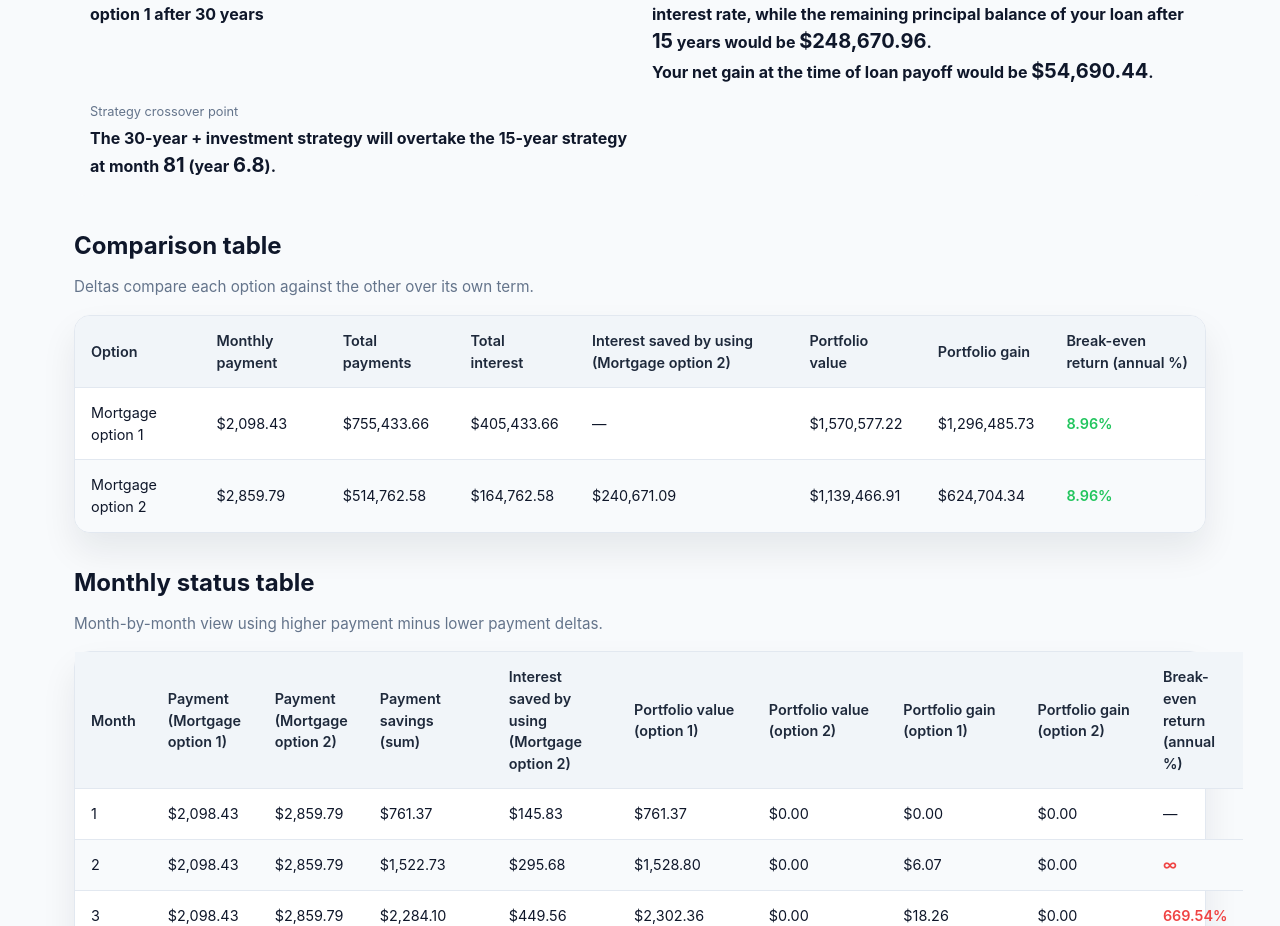
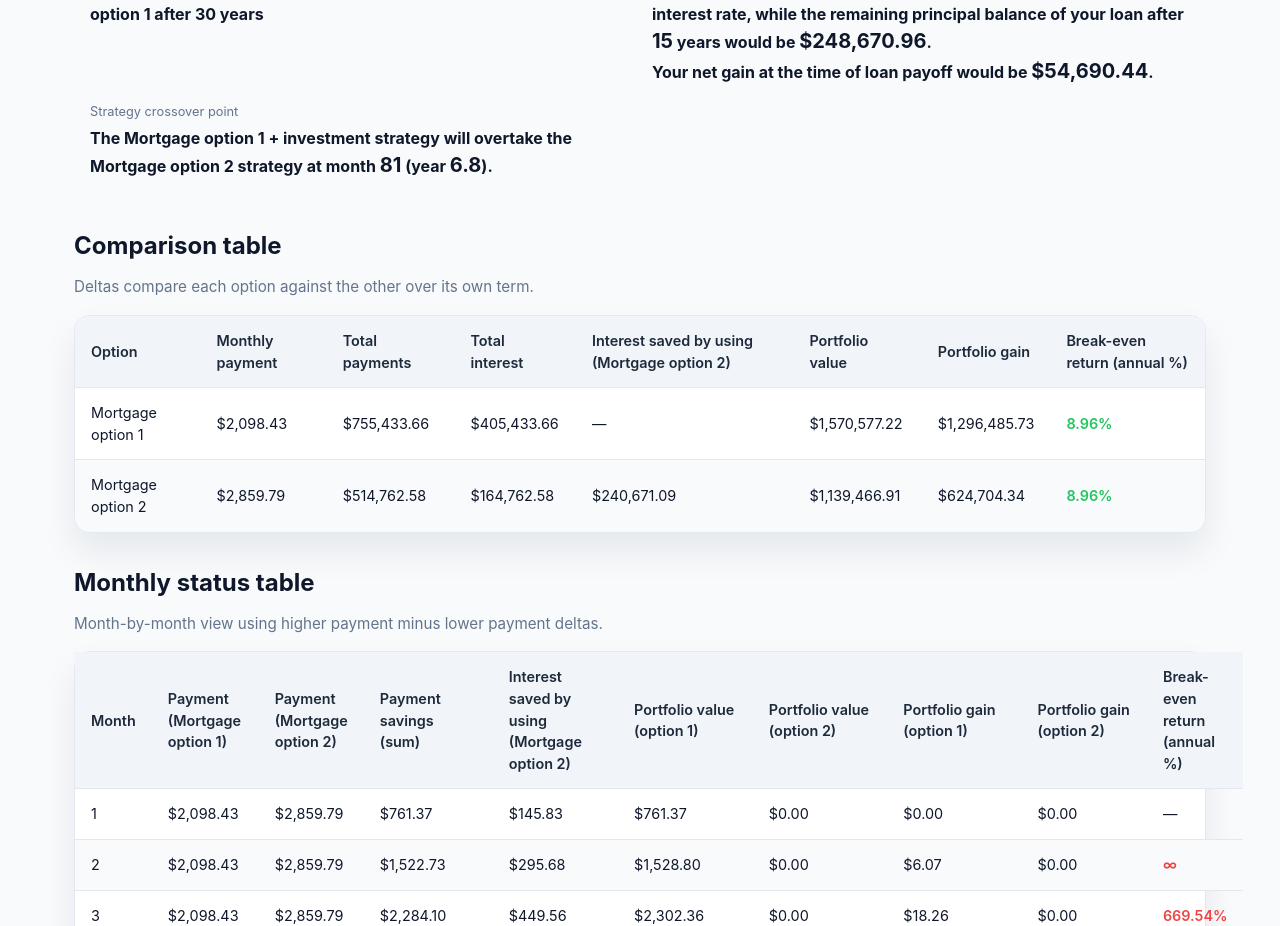
Before and after one commit to JMangiafesto/mortgage-calc, a React (Vite) app: page / in a window 1280 px wide. Shown: the part 1063-1989 px from the top of the page. Built offline with nearby package versions, Linux system fonts and the light colour scheme.

Commit message:
text change for comparing crossover

```diff
--- a/src/App.jsx
+++ b/src/App.jsx
@@ -1037,7 +1037,12 @@ function App() {
               <div>
                 <span>Strategy crossover point</span>
                 <strong>
-                  The 30-year + investment strategy will overtake the 15-year strategy at month <span className="outcome-highlight">{outcomeSummary.breakEvenMonth}</span> (year <span className="outcome-highlight">{(outcomeSummary.breakEvenMonth / 12).toFixed(1)}</span>).
+                  {(() => {
+                    const lowerPaymentIndex = results[0].computed.payment < results[1].computed.payment ? 0 : 1
+                    const higherPaymentIndex = lowerPaymentIndex === 0 ? 1 : 0
+                    return `The ${options[lowerPaymentIndex].label} + investment strategy will overtake the ${options[higherPaymentIndex].label} strategy at month `
+                  })()}
+                  <span className="outcome-highlight">{outcomeSummary.breakEvenMonth}</span> (year <span className="outcome-highlight">{(outcomeSummary.breakEvenMonth / 12).toFixed(1)}</span>).
                 </strong>
               </div>
             )}
```
